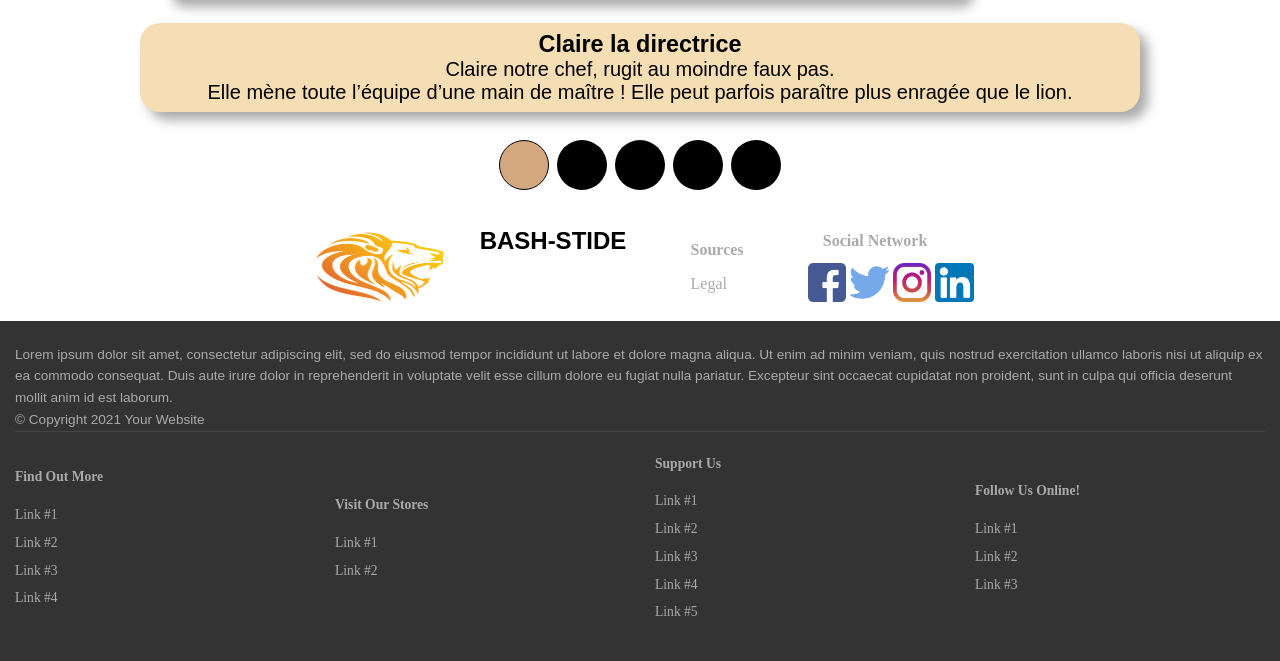
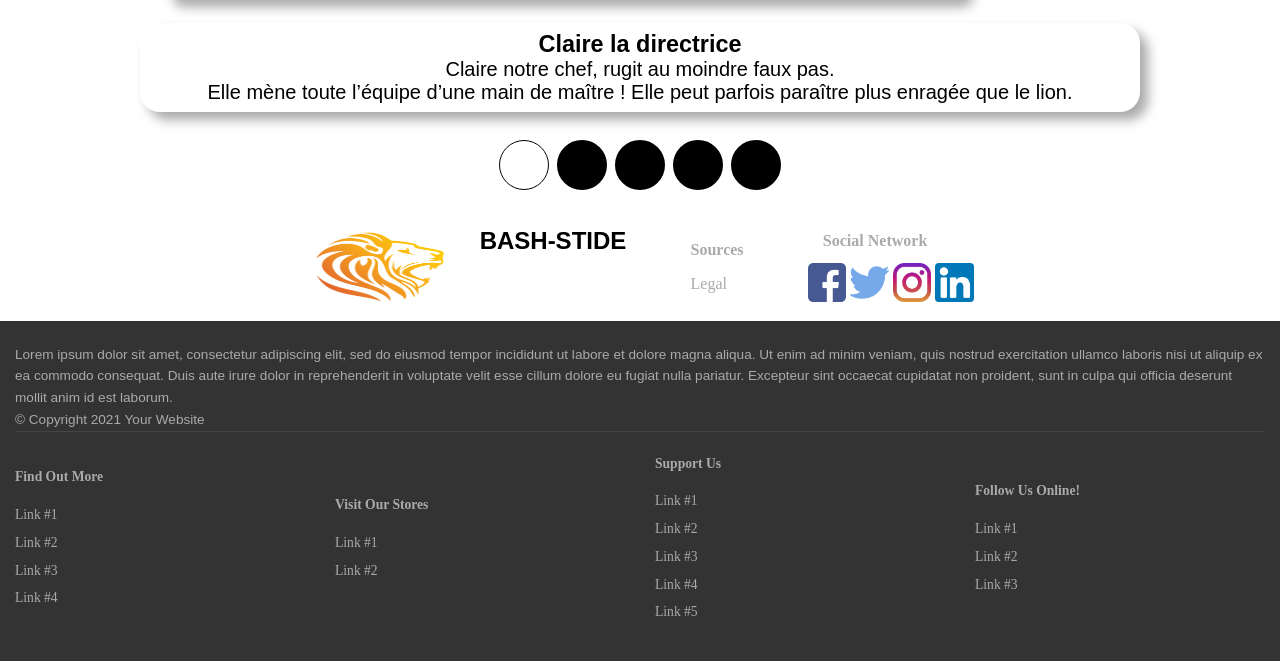
Before and after one commit to clr-89/Project-Bash-stide, a PHP site: page / in a window 1280 px wide. Shown: the part 2716-3377 px from the top of the page. Run offline with PHP 8.4, Linux system fonts and the light colour scheme; some web fonts are replaced.

Commit message:
modif css color

```diff
--- a/style.css
+++ b/style.css
@@ -433,7 +433,7 @@ a {
 
 
 
-h1, h2 , h3 {
+h1, h2 , h3, .topnav_link {
 
   font-family: 'Stick No Bills', sans-serif;
 
@@ -498,36 +498,37 @@ color: black;
 font-size: 15px;
 width: 100%;
 text-align: center;
-background-color: wheat;
+background-color: white;
 border-radius: 20px;
 margin-top:20px;
+
 box-shadow: 8px 8px 12px #aaa;
 height: auto;
-
-
+padding: 10px;
 }
 
 
 .prev, .next {
 cursor: pointer;
 position: absolute;
-top: 200px;
+top: 1950px;
 width: auto;
 margin-top: -22px;
 padding: 16px;
-color: wheat;
+color:white;
 background-color: rgba(10, 9, 9, 0.192);
 font-weight: bold;
-font-size: 30px;
+font-size: 20px;
 transition: 0.6s ease;
 border-radius: 20px;
 user-select: none;
 opacity: rgba(255, 255, 255, 0.87);
-margin-left: -5px;
+margin-left: -35px;
 }
 
 .container-prev-next{
-   position:relative
+   display:flex;
+   justify-content: space-between;
 }
 
 /* Number text (1/5 etc) */
@@ -546,6 +547,7 @@ top: 0;
   width: 20px;
   margin: 0 2px;
   background-color:#000000;
+  border: 2px solid black;
   display: inline-block;
   transition: background-color 0.6s ease;
   border-radius: 70px;
@@ -554,7 +556,7 @@ top: 0;
 }
 
 .active, .dot:hover {
-background-color: rgb(212, 168, 126);
+background-color:white;
 border : 1px, solid, black;
 }
 
```
